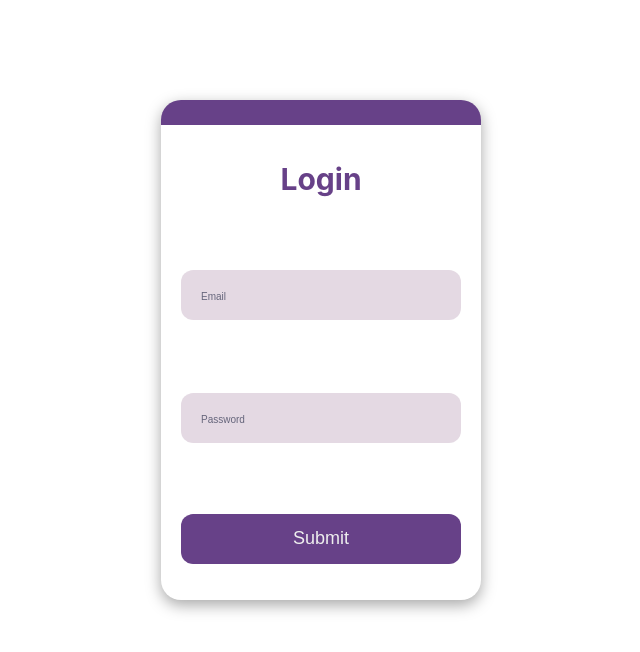
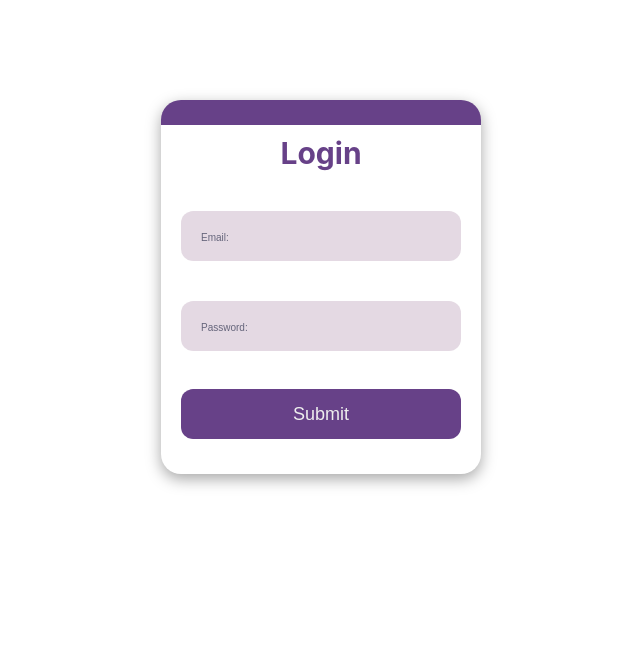
Before and after one commit to eladjmc/telegram-app, a React (Create React App) app: page /login in a window 1280 px wide. Shown: the top 652 px of the page, without its empty margins (319-959 px from the left). Built offline with nearby package versions, Linux system fonts and the light colour scheme.

Commit message:
made the single form component generic

```diff
--- a/src/components/login/Login.tsx
+++ b/src/components/login/Login.tsx
@@ -1,15 +1,37 @@
-import React, { FormEvent } from "react";
+import React, { ChangeEvent, FormEvent, useState } from "react";
+import { InputProps } from "../shared/ui-components/Input";
+import SingleFrom from "../shared/ui-components/SingleFrom";
 import UserForm from "../shared/ui-components/UserForm";
 const Login = () => {
-  const onSubmitForm = (e: FormEvent<HTMLInputElement>) => {
+  const [form,setForm] = useState({
+    email:'',
+    password: '',
+  });
+  const onChange = (e:ChangeEvent<HTMLInputElement>,label:string) => {
+    setForm({...form,[label.toLowerCase()]:e.target.value});
+  }
+  const onSubmitForm = () => {
     console.log("submitted");
 
   };
-
+  const inputs:InputProps[] = [
+    {
+      label:'Email',
+      type:'email',
+      value:form.email,
+      placeholder:' ',
+      onChange,
+    },
+    {
+      label:'Password',
+      type:'password',
+      value:form.password,
+      placeholder:' ',
+      onChange,
+    },
+  ]
   return (
-    <UserForm fields={["Email", "Password"]} submitForm={onSubmitForm}>
-      <h3>Login</h3>
-    </UserForm>
+    <SingleFrom inputs={inputs} title={'Login'} onSubmit={onSubmitForm} />
   );
 };
 
--- a/src/components/navbar/Navbar.tsx
+++ b/src/components/navbar/Navbar.tsx
@@ -4,9 +4,9 @@ import { Outlet } from "react-router";
 import "../../styles/Navbar.scss";
 import NavButton from "./NavButton";
 import { useNavigate } from "react-router-dom";
-import { navbarButtons } from "../../constants/navbarButtons";
+import { NavbarButtons } from "../../constants/navbarButtons";
 
-const [phones, groups, activate, logout] = navbarButtons;
+
 
 const Navbar = () => {
   const [currentPage, setCurrentPage] = useState<string>("Phones");
@@ -14,7 +14,7 @@ const Navbar = () => {
   const navigate = useNavigate();
 
   const handleNavLinkPressed = (buttonName: string) => {
-    if (buttonName !== logout) {
+    if (buttonName !== NavbarButtons.LOGOUT) {
       setCurrentPage(buttonName);
       navigate(`/${buttonName.toLowerCase()}`);
     } else {
@@ -29,21 +29,21 @@ const Navbar = () => {
         <div className="navigate-links">
           <div className="phones">
             <NavButton
-              buttonText={phones}
+              buttonText={NavbarButtons.PHONES}
               action={handleNavLinkPressed}
               currentPage={currentPage}
             />
           </div>
           <div className="groups">
             <NavButton
-              buttonText={groups}
+              buttonText={NavbarButtons.GROUPS}
               action={handleNavLinkPressed}
               currentPage={currentPage}
             />
           </div>
           <div className="activate">
             <NavButton
-              buttonText={activate}
+              buttonText={NavbarButtons.ACTIVATE}
               action={handleNavLinkPressed}
               currentPage={currentPage}
             />
@@ -51,7 +51,7 @@ const Navbar = () => {
         </div>
         <div className="logout">
           <NavButton
-            buttonText={logout}
+            buttonText={NavbarButtons.LOGOUT}
             action={handleNavLinkPressed}
             currentPage={currentPage}
           />
--- /dev/null
+++ b/src/components/shared/ui-components/Input.scss
@@ -0,0 +1,64 @@
+.input-container {
+  height: 50px;
+  position: relative;
+  width: 100%;
+}
+
+.ic1 {
+  margin-top: 40px;
+}
+
+.input {
+  background-color: rgba(73, 3, 72, 0.149);
+  border-radius: 12px;
+  border: 0;
+  box-sizing: border-box;
+  color: #2e2e2e;
+  font-size: 18px;
+  height: 100%;
+  outline: 0;
+  padding: 4px 20px 0;
+  width: 100%;
+}
+
+.cut {
+  background-color: rgb(255, 255, 255);
+  border-radius: 10px;
+  height: 20px;
+  left: 20px;
+  position: absolute;
+  top: -20px;
+  transform: translateY(0);
+  transition: transform 200ms;
+  width: 76px;
+}
+
+.input:focus ~ .cut,
+.input:not(:placeholder-shown) ~ .cut {
+  transform: translateY(8px);
+}
+
+.placeholder {
+  color: #65657b;
+  font-family: sans-serif;
+  left: 20px;
+  line-height: 14px;
+  pointer-events: none;
+  position: absolute;
+  transform-origin: 0 50%;
+  transition: transform 200ms, color 200ms;
+  top: 20px;
+}
+
+.input:focus ~ .placeholder,
+.input:not(:placeholder-shown) ~ .placeholder {
+  transform: translateY(-30px) translateX(10px) scale(0.75);
+}
+
+.input:not(:placeholder-shown) ~ .placeholder {
+  color: #808097;
+}
+
+.input:focus ~ .placeholder {
+  color: var(--MainColor);
+}
--- /dev/null
+++ b/src/components/shared/ui-components/Input.tsx
@@ -0,0 +1,29 @@
+import { ChangeEvent } from "react";
+import "./Input.scss";
+
+export interface InputProps {
+  value: string | number;
+  type: string;
+  placeholder?: string;
+  label: string;
+  onChange: (e: ChangeEvent<HTMLInputElement>, label: string) => void;
+}
+
+const Input = ({ value, type, placeholder, label, onChange }: InputProps) => {
+  return (
+    <div className="input-container ic1">
+      <input
+        className="input"
+        type={type}
+        id={label}
+        placeholder={placeholder}
+        value={value}
+        onChange={(e: ChangeEvent<HTMLInputElement>) => onChange(e, label)}
+      />
+      <div className="cut"></div>
+      <label className="placeholder">{label}:</label>
+    </div>
+  );
+};
+
+export default Input;
--- a/src/components/shared/ui-components/SingleForm.scss
+++ b/src/components/shared/ui-components/SingleForm.scss
@@ -0,0 +1,39 @@
+.form {
+    background-color: rgb(255, 255, 255);
+    border-radius: 20px;
+    box-sizing: border-box;
+    padding: 10px 20px;
+    padding-bottom: 35px;
+    width: 320px;
+    border-top: 25px var(--MainColor) solid;
+    box-shadow: rgba(0, 0, 0, 0.35) 0px 5px 15px;
+    height: 100%;
+  }
+
+.submit {
+    background-color: var(--MainColor);
+    border-radius: 12px;
+    border: 0;
+    box-sizing: border-box;
+    color: #eee;
+    cursor: pointer;
+    font-size: 18px;
+    height: 50px;
+    margin-top: 38px;
+    text-align: center;
+    width: 100%;
+  }
+  .submit:hover {
+    background-color: var(--MainColorLight);
+
+  }
+
+  .submit:active {
+    background-color: var(--MainColorDark);
+  }
+
+  .title {
+    text-align: center;
+    color: var(--MainColor);
+    font-size: 3rem;
+  }
--- a/src/components/shared/ui-components/SingleFrom.tsx
+++ b/src/components/shared/ui-components/SingleFrom.tsx
@@ -1,3 +1,50 @@
-import './SingleForm.scss';
+import "./SingleForm.scss";
+import { ReactNode, ChangeEvent, FormEvent, FormEventHandler } from "react";
+import Input, { InputProps } from "./Input";
 
 // Should contain a form with a single input field and a submit button
+
+interface FooterButton {
+  onClick: () => void;
+  text: string;
+  color?: string;
+}
+
+interface Props {
+  inputs: InputProps[];
+  button?: FooterButton;
+  title: string;
+  submitText?: string;
+  onSubmit: () => void;
+  children?: ReactNode;
+}
+
+const SingleFrom = ({
+  inputs,
+  button,
+  title,
+  onSubmit,
+  submitText,
+  children,
+}: Props) => {
+  return (
+    <form className="form" onSubmit={onSubmit}>
+      <h1 className="title">{title}</h1>
+      {inputs.map((input: InputProps) => {
+        return (
+          <Input
+            key={input.label}
+            label={input.label}
+            placeholder={input.placeholder}
+            value={input.value}
+            onChange={input.onChange}
+            type={input.type}
+          />
+        );
+      })}
+      <button className="submit" type="submit">{submitText || "Submit"}</button>
+    </form>
+  );
+};
+
+export default SingleFrom;
--- a/src/constants/navbarButtons.tsx
+++ b/src/constants/navbarButtons.tsx
@@ -1 +1,6 @@
-export const navbarButtons = ['Phones', 'Groups','Activate', 'Logout'];
+export enum NavbarButtons {
+    PHONES = 'Phones',
+    GROUPS = 'Groups',
+    ACTIVATE = 'Activate',
+    LOGOUT = 'Logout',
+}
--- a/src/pages/PhonesPage.tsx
+++ b/src/pages/PhonesPage.tsx
@@ -2,7 +2,7 @@ import React from 'react'
 
 const Phones = () => {
   return (
-    <div>Phones</div>
+    <section>Phones</section>
   )
 }
 
```
